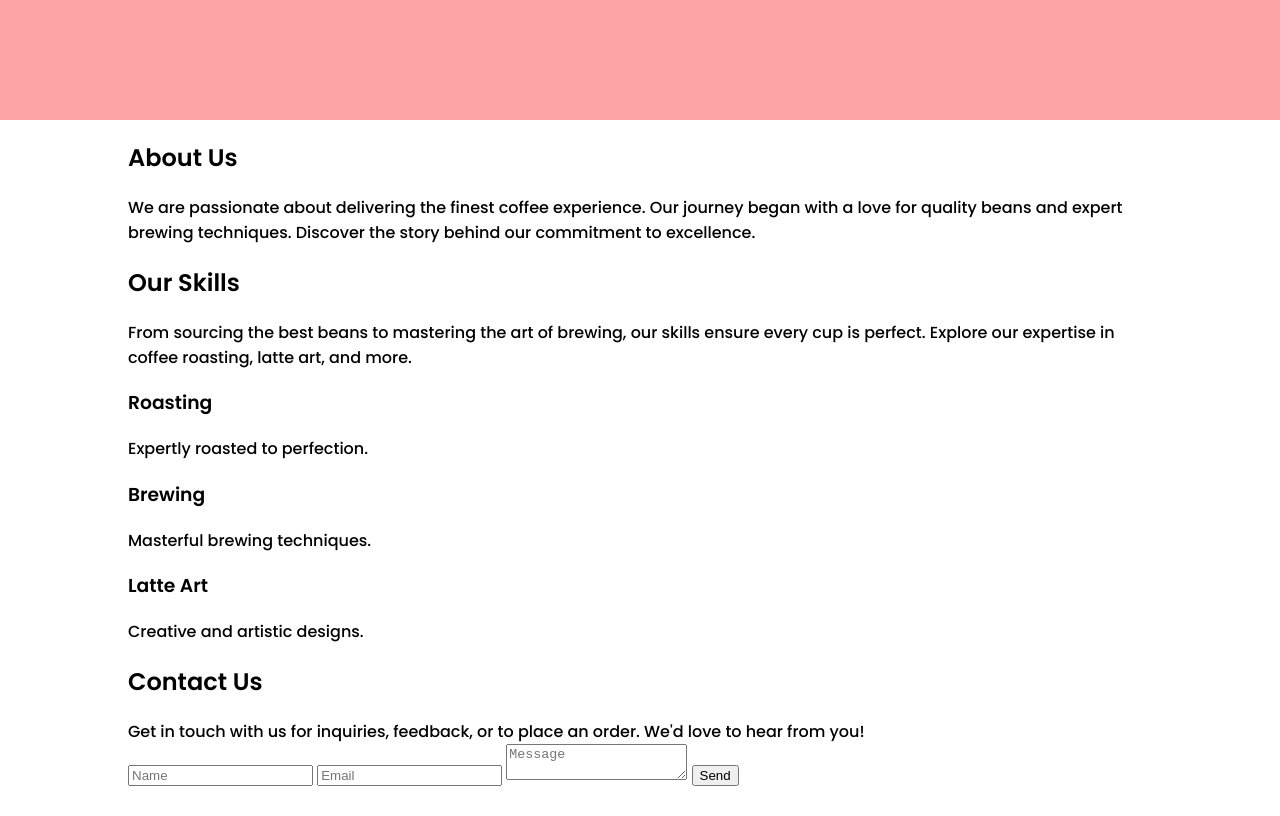
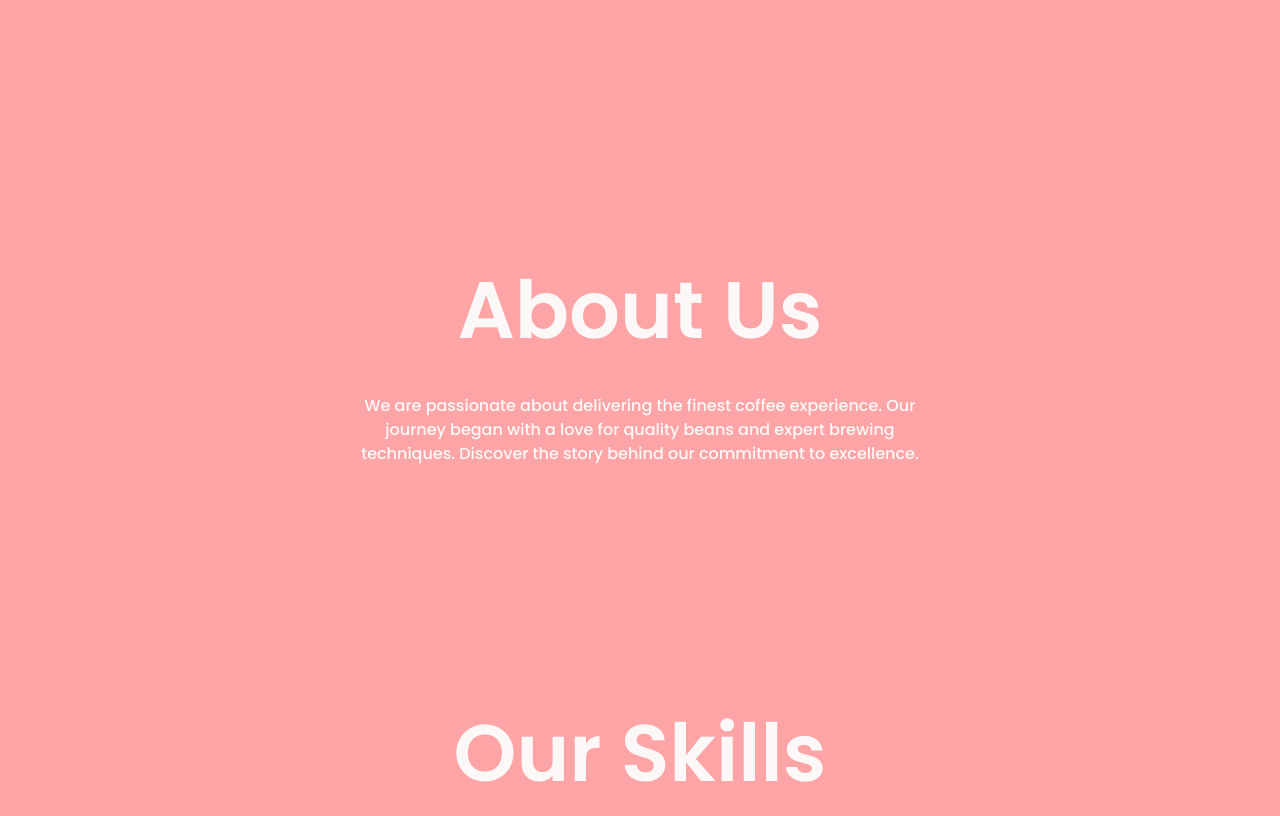
Before and after one commit to Vishnu-1618/Octanet-Internship, a plain HTML site: page index.html in a window 1280 px wide. Shown: the part 680-1496 px from the top of the page. Before the commit the page ends 1467 px from the top, so only its background shows below. Drawn offline with nearby package versions, Linux system fonts and the light colour scheme.

Commit message:
Update styles.css

```diff
--- a/styles.css
+++ b/styles.css
@@ -244,3 +244,103 @@ img{
     width: 604px;
   }
 }
+
+/*===== SECTIONS =====*/
+.about,
+.skills,
+.contact {
+  background-color: var(--first-color);
+  overflow: hidden;
+  position: relative;
+}
+
+.section-title {
+  font-size: var(--big-font-size);
+  color: var(--white-color);
+  margin-bottom: 1.5rem;
+  font-weight: 600;
+}
+
+.about__container,
+.skills__container,
+.contact__container {
+  padding: 4rem 0;
+  position: relative;
+  z-index: 1;
+}
+
+.about__data,
+.skills__data,
+.contact__data {
+  max-width: 600px;
+  margin: 0 auto;
+  text-align: center;
+  color: var(--white-color);
+}
+
+.about__description,
+.skills__description,
+.contact__description {
+  font-size: var(--normal-font-size);
+  margin-bottom: 2rem;
+  line-height: 1.5;
+}
+
+
+
+.skills__list {
+  display: flex;
+  justify-content: space-around;
+  flex-wrap: wrap;
+  gap: 1.5rem;
+}
+
+.skills__item {
+  background-color: var(--white-color);
+  padding: 1rem 1.5rem;
+  border-radius: 0.5rem;
+  width: 150px;
+  box-shadow: 0 4px 6px rgba(0,0,0,0.1);
+  color: var(--first-color-darken);
+}
+
+.skills__item h3 {
+  margin-bottom: 0.5rem;
+}
+
+.contact__form {
+  display: flex;
+  flex-direction: column;
+  gap: 1rem;
+  max-width: 400px;
+  margin: 0 auto;
+}
+
+.contact__input {
+  padding: 0.75rem 1rem;
+  border: none;
+  border-radius: 0.5rem;
+  font-size: var(--normal-font-size);
+  font-family: var(--body-font);
+  background-color: var(--white-color);
+  color: var(--first-color-darken);
+}
+
+.contact__input:focus {
+  outline: 2px solid var(--first-color-dark);
+}
+
+.contact__button {
+  background-color: var(--first-color-dark);
+  color: var(--white-color);
+  padding: 1rem;
+  border: none;
+  border-radius: 0.5rem;
+  font-weight: 600;
+  cursor: pointer;
+  transition: background-color 0.3s ease;
+}
+
+.contact__button:hover {
+  background-color: var(--first-color-darken);
+}
```
